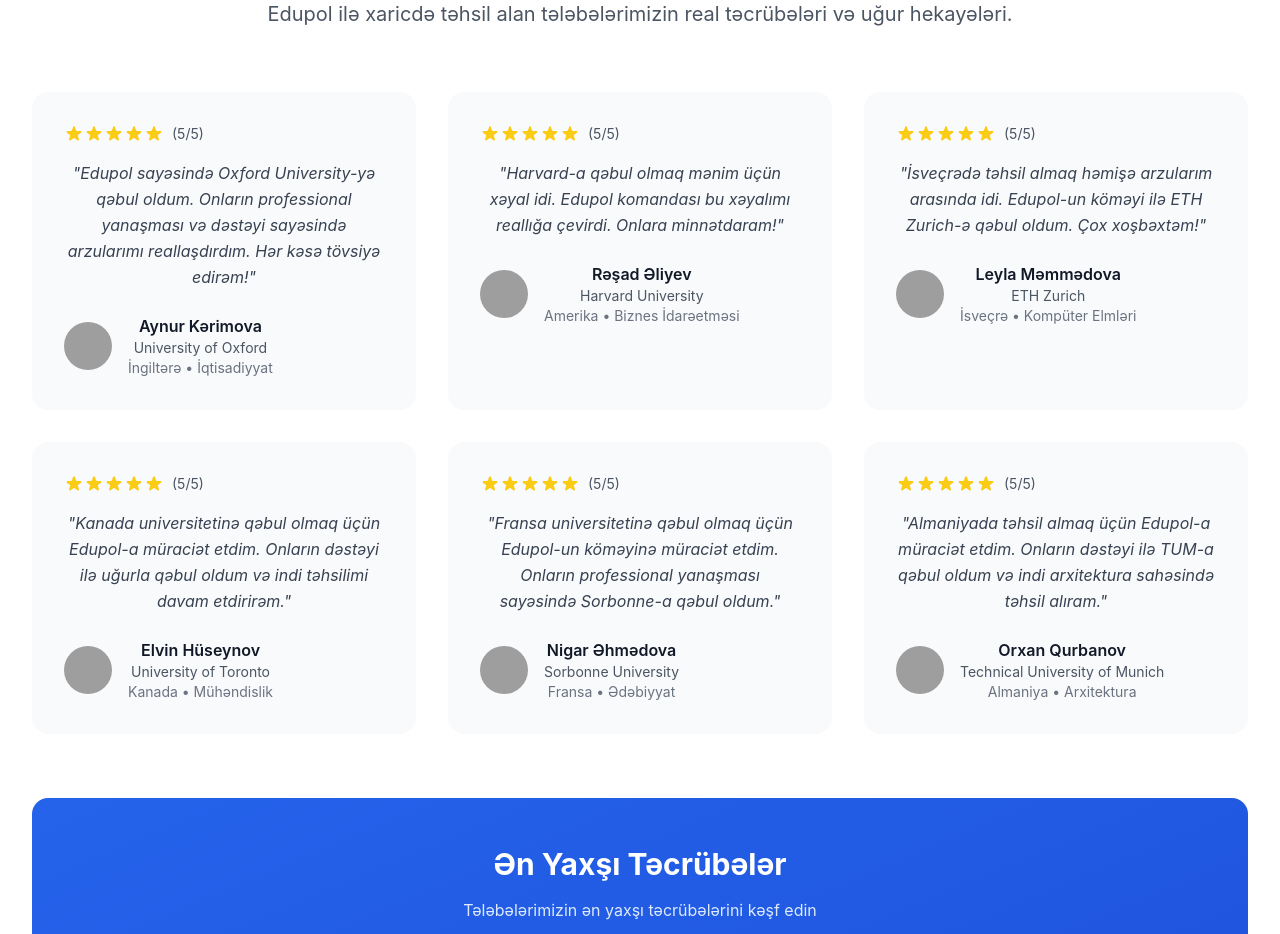
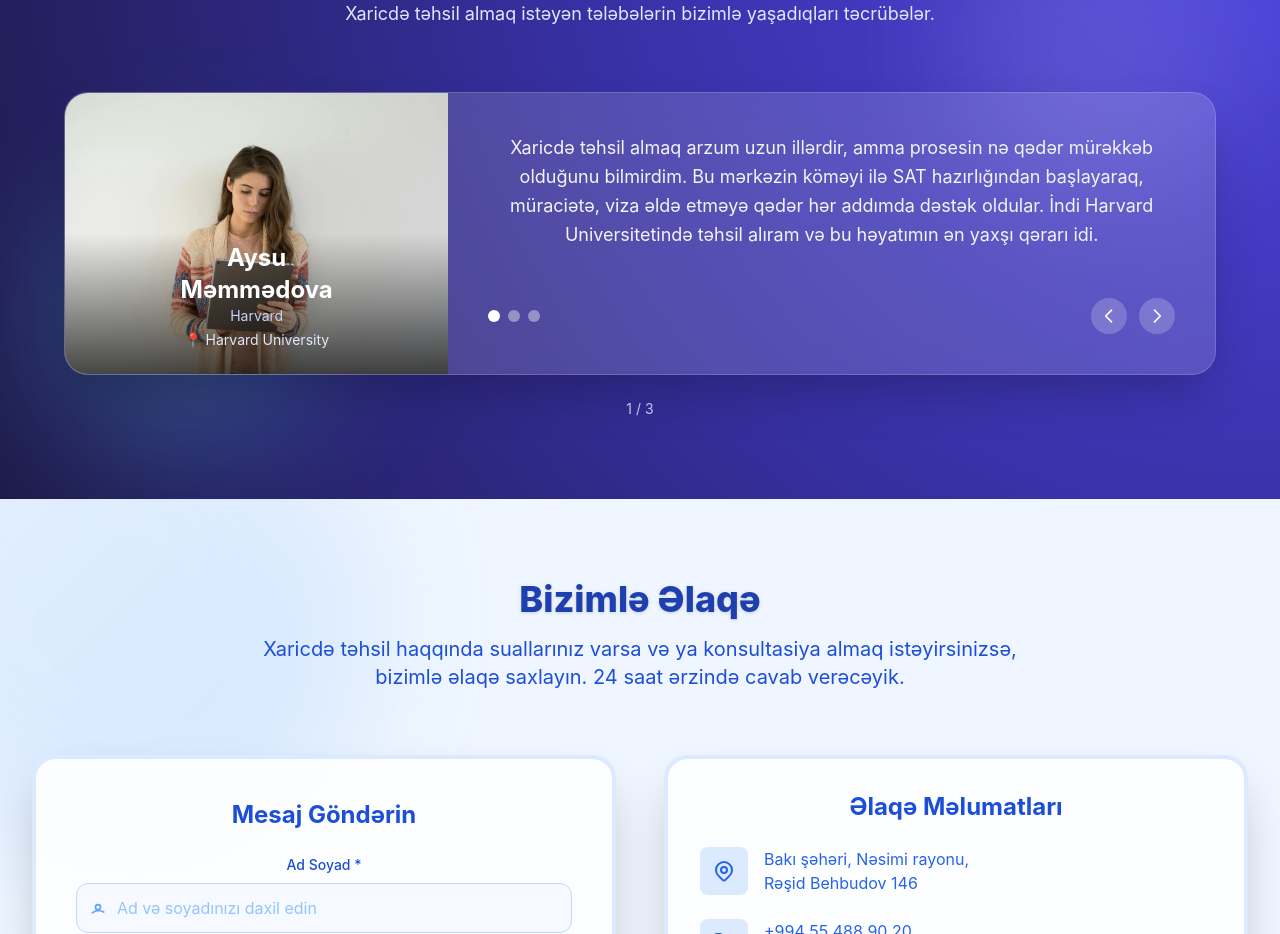
Before and after one commit to Faridmammad/edupol-study-abroad, a React (Create React App) app: page / in a window 1280 px wide. Shown: the part 5080-6014 px from the top of the page. Built offline with nearby package versions, Linux system fonts and the light colour scheme; grey boxes are pictures that could not be loaded.

Commit message:
Update data and design

```diff
--- a/src/components/Testimonials.tsx
+++ b/src/components/Testimonials.tsx
@@ -1,182 +1,129 @@
 import React, { useState } from 'react';
 import { testimonials } from '../data/testimonials';
-import { Testimonial } from '../types';
+
 
 const Testimonials: React.FC = () => {
   const [currentIndex, setCurrentIndex] = useState(0);
 
-  const nextTestimonial = () => {
-    setCurrentIndex((prev) => (prev + 1) % testimonials.length);
+  const next = () => {
+    setCurrentIndex((prev) => (prev === testimonials.length - 1 ? 0 : prev + 1));
   };
 
-  const prevTestimonial = () => {
-    setCurrentIndex((prev) => (prev - 1 + testimonials.length) % testimonials.length);
+  const prev = () => {
+    setCurrentIndex((prev) => (prev === 0 ? testimonials.length - 1 : prev - 1));
   };
 
-  const goToTestimonial = (index: number) => {
-    setCurrentIndex(index);
-  };
-
-  const renderStars = (rating: number) => {
-    return Array.from({ length: 5 }, (_, i) => (
-      <svg
-        key={i}
-        className={`w-5 h-5 ${i < rating ? 'text-yellow-400' : 'text-gray-300'}`}
-        fill="currentColor"
-        viewBox="0 0 20 20"
-      >
-        <path d="M9.049 2.927c.3-.921 1.603-.921 1.902 0l1.07 3.292a1 1 0 00.95.69h3.462c.969 0 1.371 1.24.588 1.81l-2.8 2.034a1 1 0 00-.364 1.118l1.07 3.292c.3.921-.755 1.688-1.54 1.118l-2.8-2.034a1 1 0 00-1.175 0l-2.8 2.034c-.784.57-1.838-.197-1.539-1.118l1.07-3.292a1 1 0 00-.364-1.118L2.98 8.72c-.783-.57-.38-1.81.588-1.81h3.461a1 1 0 00.951-.69l1.07-3.292z" />
-      </svg>
-    ));
-  };
+  const current = testimonials[currentIndex];
 
   return (
-    <section id="testimonials" className="py-20 bg-white">
-      <div className="max-w-7xl mx-auto px-4 sm:px-6 lg:px-8">
+    <section id="testimonials"
+      className="py-20 px-4 bg-gradient-to-br from-indigo-900 via-indigo-800 to-indigo-900 text-white relative overflow-hidden"
+      style={{
+        background: 'radial-gradient(circle at top right, #4f46e5, #3730a3 50%, #1e1b4b)',
+      }}
+    >
+      {/* Background decoration */}
+      <div className="absolute top-10 right-10 w-72 h-72 bg-white/10 rounded-full blur-3xl"></div>
+      <div className="absolute bottom-10 left-10 w-72 h-72 bg-cyan-300/20 rounded-full blur-3xl"></div>
+
+      <div className="max-w-6xl mx-auto relative z-10">
         {/* Section Header */}
         <div className="text-center mb-16">
-          <h2 className="text-3xl md:text-4xl font-bold text-gray-900 mb-4">
-            Tələbələrimizin Təcrübələri
-          </h2>
-          <p className="text-xl text-gray-600 max-w-3xl mx-auto">
-            Edupol ilə xaricdə təhsil alan tələbələrimizin real təcrübələri və uğur hekayələri.
+          <h2 className="text-3xl md:text-4xl font-extrabold mb-4">Tələbələrin hekayələri</h2>
+          <p className="text-indigo-100 max-w-2xl mx-auto text-lg">
+            Xaricdə təhsil almaq istəyən tələbələrin bizimlə yaşadıqları təcrübələr.
           </p>
         </div>
 
-        {/* Testimonials Grid */}
-        <div className="grid grid-cols-1 md:grid-cols-2 lg:grid-cols-3 gap-8 mb-16">
-          {testimonials.map((testimonial) => (
-            <div
-              key={testimonial.id}
-              className="bg-gray-50 rounded-2xl p-8 hover:shadow-lg transition-shadow duration-300"
-            >
-              {/* Rating */}
-              <div className="flex items-center mb-4">
-                <div className="flex mr-2">
-                  {renderStars(testimonial.rating)}
+        {/* Carousel */}
+        <div className="bg-white/10 backdrop-blur-md rounded-3xl shadow-2xl overflow-hidden border border-white/20">
+          {/* Testimonial Content */}
+          <div className="flex flex-col md:flex-row items-stretch">
+            {/* Left: Image & Info */}
+            <div className="md:w-1/3 relative">
+              <img
+                src={current.image}
+                alt={current.name}
+                className="w-full h-full object-cover"
+                style={{ height: '100%', maxHeight: '500px' }}
+              />
+              <div className="absolute inset-0 bg-gradient-to-t from-black/70 via-transparent to-transparent"></div>
+              <div className="absolute bottom-6 left-1/2 transform -translate-x-1/2 text-center text-white max-w-[80%]">
+  <h3 className="text-2xl font-bold">{current.name}</h3>
+  <p className="text-sm text-indigo-200">{current.city}</p>
+  <p className="text-sm text-indigo-100 mt-1">📍 {current.university}</p>
+</div>
+
+
+
+
+            </div>
+
+            {/* Right: Story */}
+            <div className="md:w-2/3 p-8 md:p-10 flex flex-col justify-center bg-white/5">
+              <p className="text-lg leading-relaxed text-gray-100 mb-6">{current.story}</p>
+              <div className="flex items-center justify-between mt-6">
+                <div className="flex space-x-2">
+                  {testimonials.map((_, index) => (
+                    <button
+                      key={index}
+                      onClick={() => setCurrentIndex(index)}
+                      className={`w-3 h-3 rounded-full transition-all duration-300 ${
+                        index === currentIndex ? 'bg-white' : 'bg-white/40'
+                      }`}
+                      aria-label={`Go to testimonial ${index + 1}`}
+                    />
+                  ))}
                 </div>
-                <span className="text-sm text-gray-600">({testimonial.rating}/5)</span>
-              </div>
-
-              {/* Testimonial Text */}
-              <blockquote className="text-gray-700 mb-6 italic leading-relaxed">
-                "{testimonial.testimonial}"
-              </blockquote>
-
-              {/* Student Info */}
-              <div className="flex items-center">
-                <div className="w-12 h-12 rounded-full overflow-hidden mr-4">
-                  <img
-                    src={testimonial.photo}
-                    alt={testimonial.name}
-                    className="w-full h-full object-cover"
-                  />
-                </div>
-                <div>
-                  <h4 className="font-semibold text-gray-900">{testimonial.name}</h4>
-                  <p className="text-sm text-gray-600">{testimonial.university}</p>
-                  <p className="text-sm text-gray-500">{testimonial.country} • {testimonial.program}</p>
+                <div className="flex space-x-3">
+                  <button
+                    onClick={prev}
+                    className="p-2 bg-white/20 hover:bg-white/30 rounded-full transition-colors"
+                    aria-label="Previous testimonial"
+                  >
+                    <svg
+                      className="w-5 h-5"
+                      fill="none"
+                      stroke="currentColor"
+                      viewBox="0 0 24 24"
+                    >
+                      <path
+                        strokeLinecap="round"
+                        strokeLinejoin="round"
+                        strokeWidth={2}
+                        d="M15 19l-7-7 7-7"
+                      />
+                    </svg>
+                  </button>
+                  <button
+                    onClick={next}
+                    className="p-2 bg-white/20 hover:bg-white/30 rounded-full transition-colors"
+                    aria-label="Next testimonial"
+                  >
+                    <svg
+                      className="w-5 h-5"
+                      fill="none"
+                      stroke="currentColor"
+                      viewBox="0 0 24 24"
+                    >
+                      <path
+                        strokeLinecap="round"
+                        strokeLinejoin="round"
+                        strokeWidth={2}
+                        d="M9 5l7 7-7 7"
+                      />
+                    </svg>
+                  </button>
                 </div>
               </div>
-            </div>
-          ))}
-        </div>
-
-        {/* Featured Testimonial Carousel */}
-        <div className="bg-gradient-to-br from-primary-600 to-primary-700 rounded-2xl p-8 md:p-12 text-white">
-          <div className="max-w-4xl mx-auto">
-            <div className="text-center mb-8">
-              <h3 className="text-2xl md:text-3xl font-bold mb-4">
-                Ən Yaxşı Təcrübələr
-              </h3>
-              <p className="text-primary-100">
-                Tələbələrimizin ən yaxşı təcrübələrini kəşf edin
-              </p>
-            </div>
-
-            {/* Carousel */}
-            <div className="relative">
-              <div className="bg-white/10 backdrop-blur-sm rounded-2xl p-8">
-                {/* Rating */}
-                <div className="flex justify-center mb-6">
-                  <div className="flex">
-                    {renderStars(testimonials[currentIndex].rating)}
-                  </div>
-                </div>
-
-                {/* Testimonial */}
-                <blockquote className="text-center text-lg md:text-xl mb-8 leading-relaxed">
-                  "{testimonials[currentIndex].testimonial}"
-                </blockquote>
-
-                {/* Student Info */}
-                <div className="flex items-center justify-center">
-                  <div className="w-16 h-16 rounded-full overflow-hidden mr-4">
-                    <img
-                      src={testimonials[currentIndex].photo}
-                      alt={testimonials[currentIndex].name}
-                      className="w-full h-full object-cover"
-                    />
-                  </div>
-                  <div className="text-center">
-                    <h4 className="font-semibold text-lg">{testimonials[currentIndex].name}</h4>
-                    <p className="text-primary-100">{testimonials[currentIndex].university}</p>
-                    <p className="text-primary-200 text-sm">
-                      {testimonials[currentIndex].country} • {testimonials[currentIndex].program}
-                    </p>
-                  </div>
-                </div>
-              </div>
-
-              {/* Navigation Buttons */}
-              <button
-                onClick={prevTestimonial}
-                className="absolute left-4 top-1/2 transform -translate-y-1/2 bg-white/20 hover:bg-white/30 rounded-full p-3 transition-colors"
-              >
-                <svg className="w-6 h-6" fill="none" stroke="currentColor" viewBox="0 0 24 24">
-                  <path strokeLinecap="round" strokeLinejoin="round" strokeWidth={2} d="M15 19l-7-7 7-7" />
-                </svg>
-              </button>
-              <button
-                onClick={nextTestimonial}
-                className="absolute right-4 top-1/2 transform -translate-y-1/2 bg-white/20 hover:bg-white/30 rounded-full p-3 transition-colors"
-              >
-                <svg className="w-6 h-6" fill="none" stroke="currentColor" viewBox="0 0 24 24">
-                  <path strokeLinecap="round" strokeLinejoin="round" strokeWidth={2} d="M9 5l7 7-7 7" />
-                </svg>
-              </button>
-            </div>
-
-            {/* Dots */}
-            <div className="flex justify-center mt-8 space-x-2">
-              {testimonials.map((_, index) => (
-                <button
-                  key={index}
-                  onClick={() => goToTestimonial(index)}
-                  className={`w-3 h-3 rounded-full transition-colors ${
-                    index === currentIndex ? 'bg-white' : 'bg-white/30'
-                  }`}
-                />
-              ))}
             </div>
           </div>
         </div>
 
-        {/* Statistics */}
-        <div className="mt-16 grid grid-cols-1 md:grid-cols-3 gap-8">
-          <div className="text-center">
-            <div className="text-4xl font-bold text-primary-600 mb-2">98%</div>
-            <div className="text-gray-600">Məmnuniyyət Dərəcəsi</div>
-          </div>
-          <div className="text-center">
-            <div className="text-4xl font-bold text-primary-600 mb-2">500+</div>
-            <div className="text-gray-600">Uğurlu Tələbə</div>
-          </div>
-          <div className="text-center">
-            <div className="text-4xl font-bold text-primary-600 mb-2">4.9/5</div>
-            <div className="text-gray-600">Orta Reytinq</div>
-          </div>
-        </div>
+        {/* Progress Text */}
+        <p className="text-center mt-6 text-indigo-200 text-sm">
+          {currentIndex + 1} / {testimonials.length}
+        </p>
       </div>
     </section>
   );
--- a/src/data/testimonials.ts
+++ b/src/data/testimonials.ts
@@ -1,64 +1,38 @@
 import { Testimonial } from '../types';
+
+import Student1 from '../assets/images/students/Student1.webp';
+import Student2 from '../assets/images/students/Student2.webp';
+import Student3 from '../assets/images/students/Student3.webp';
+import Student4 from '../assets/images/students/Student4.webp';
+import Student5 from '../assets/images/students/Student5.webp';
+import Student6 from '../assets/images/students/Student6.webp';
 
 export const testimonials: Testimonial[] = [
   {
-    id: '1',
-    name: 'Aynur Kərimova',
-    university: 'University of Oxford',
-    country: 'İngiltərə',
-    program: 'İqtisadiyyat',
-    photo: 'https://ui-avatars.com/api/?name=Aynur+Kərimova&background=0D8ABC&color=fff&size=200',
-    testimonial: 'Edupol sayəsində Oxford University-yə qəbul oldum. Onların professional yanaşması və dəstəyi sayəsində arzularımı reallaşdırdım. Hər kəsə tövsiyə edirəm!',
-    rating: 5
+    id: 1,
+    name: 'Aysu Məmmədova',
+    city: 'Harvard',
+    university: 'Harvard University',
+    image: Student2,
+    story:
+      'Xaricdə təhsil almaq arzum uzun illərdir, amma prosesin nə qədər mürəkkəb olduğunu bilmirdim. Bu mərkəzin köməyi ilə SAT hazırlığından başlayaraq, müraciətə, viza əldə etməyə qədər hər addımda dəstək oldular. İndi Harvard Universitetində təhsil alıram və bu həyatımın ən yaxşı qərarı idi.',
   },
   {
-    id: '2',
-    name: 'Rəşad Əliyev',
-    university: 'Harvard University',
-    country: 'Amerika',
-    program: 'Biznes İdarəetməsi',
-    photo: 'https://ui-avatars.com/api/?name=Rəşad+Əliyev&background=0D8ABC&color=fff&size=200',
-    testimonial: 'Harvard-a qəbul olmaq mənim üçün xəyal idi. Edupol komandası bu xəyalımı reallığa çevirdi. Onlara minnətdaram!',
-    rating: 5
+    id: 2,
+    name: 'Leyla Əliyeva',
+    city: 'Manchester, Böyük Britaniya',
+    university: 'University of Manchester',
+    image: Student3,
+    story:
+      'İngiliscəm orta səviyyədə idi, amma IELTS-də 8 almaq istəyirdim. 6 ay ərzində intensiv hazırlıq kursuna yazıldım. Hər həftə məşq testi, fərdi geri dönüş, və ekspert müəllimlər mənə böyük kömək etdi. Nəticədə hədəfimi tutdum və Torontoda təhsil almaq üçün qəbul oldum.',
   },
   {
-    id: '3',
-    name: 'Leyla Məmmədova',
-    university: 'ETH Zurich',
-    country: 'İsveçrə',
-    program: 'Kompüter Elmləri',
-    photo: 'https://ui-avatars.com/api/?name=Leyla+Məmmədova&background=0D8ABC&color=fff&size=200',
-    testimonial: 'İsveçrədə təhsil almaq həmişə arzularım arasında idi. Edupol-un köməyi ilə ETH Zurich-ə qəbul oldum. Çox xoşbəxtəm!',
-    rating: 5
+    id: 3,
+    name: 'Fuad Rzayev',
+    city: 'Münhen, Almaniya',
+    university: 'TU Munich',
+    image: Student5,
+    story:
+      'Almaniyada magistrlik üçün müraciət edərkən bütün sənədlərin düzgün təqdim edilməsi, motivasiya məktubu və CV hazırlığı çox vacib idi. Buradakı ekspertlər mənə hər cür dəstək göstərdi. Qəbul aldıqdan sonra yaşayış yeri və viza üçün də kömək etdilər. İndi Münhen Texniki Universitetində təhsil alıram.',
   },
-  {
-    id: '4',
-    name: 'Elvin Hüseynov',
-    university: 'University of Toronto',
-    country: 'Kanada',
-    program: 'Mühəndislik',
-    photo: 'https://ui-avatars.com/api/?name=Elvin+Hüseynov&background=0D8ABC&color=fff&size=200',
-    testimonial: 'Kanada universitetinə qəbul olmaq üçün Edupol-a müraciət etdim. Onların dəstəyi ilə uğurla qəbul oldum və indi təhsilimi davam etdirirəm.',
-    rating: 5
-  },
-  {
-    id: '5',
-    name: 'Nigar Əhmədova',
-    university: 'Sorbonne University',
-    country: 'Fransa',
-    program: 'Ədəbiyyat',
-    photo: 'https://ui-avatars.com/api/?name=Nigar+Əhmədova&background=0D8ABC&color=fff&size=200',
-    testimonial: 'Fransa universitetinə qəbul olmaq üçün Edupol-un köməyinə müraciət etdim. Onların professional yanaşması sayəsində Sorbonne-a qəbul oldum.',
-    rating: 5
-  },
-  {
-    id: '6',
-    name: 'Orxan Qurbanov',
-    university: 'Technical University of Munich',
-    country: 'Almaniya',
-    program: 'Arxitektura',
-    photo: 'https://ui-avatars.com/api/?name=Orxan+Qurbanov&background=0D8ABC&color=fff&size=200',
-    testimonial: 'Almaniyada təhsil almaq üçün Edupol-a müraciət etdim. Onların dəstəyi ilə TUM-a qəbul oldum və indi arxitektura sahəsində təhsil alıram.',
-    rating: 5
-  }
 ];
```
